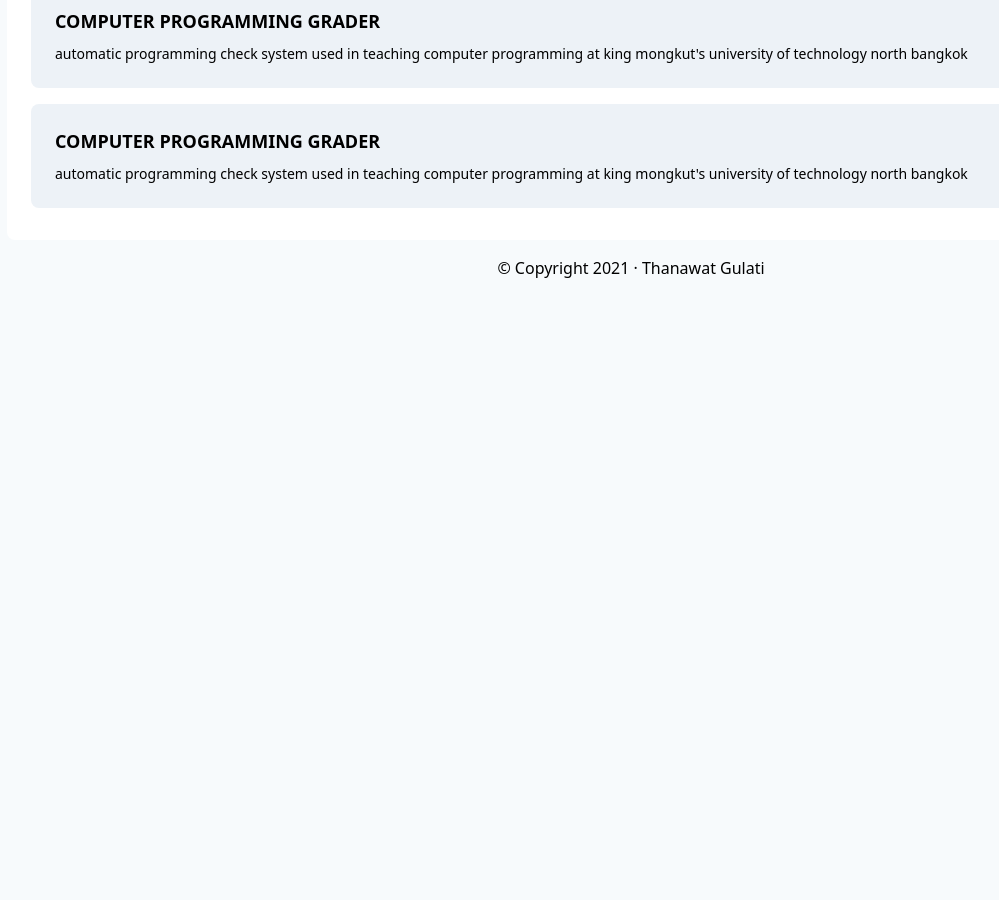
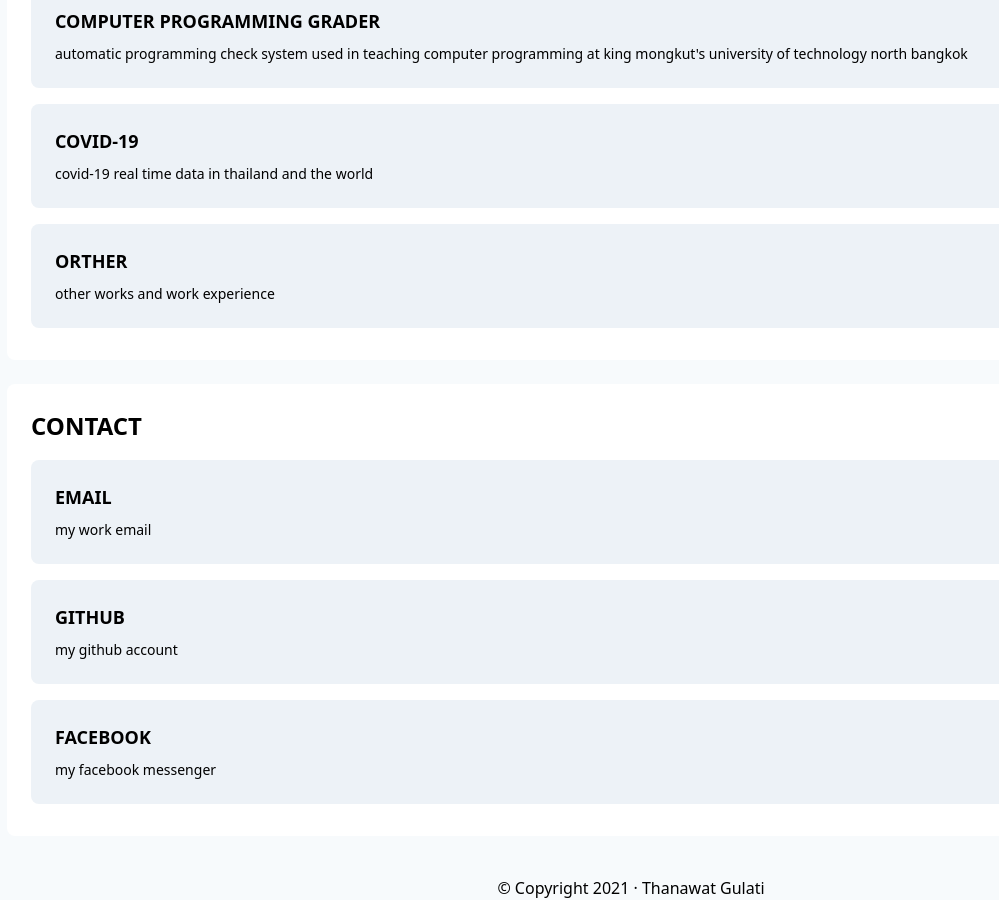
Before and after one commit to t6tg/thanawat, a React (Vite) app: page / in a window 1280 px wide. Shown: the part 600-1500 px from the top of the page, without its empty margins (9-1008 px from the left). Before the commit the page ends 880 px from the top, so only its background shows below. Built offline with nearby package versions, Linux system fonts and the light colour scheme; what tailwindcss-aspect-ratio, tailwindcss-responsive-embed would draw is missing.

Commit message:
success contact

```diff
--- a/src/components/App.tsx
+++ b/src/components/App.tsx
@@ -26,10 +26,31 @@
       link: "https://github.com/thanawatgulati/compro2grader",
     },
     {
-      title: "Computer Programming Grader",
-      description:
-        "Automatic programming check system Used in teaching computer programming at king mongkut's university of technology north bangkok",
-      link: "https://github.com/thanawatgulati/compro2grader",
+      title: "covid-19",
+      description: "Covid-19 Real Time Data in Thailand and The world",
+      link: "https://thanawatgulati.github.io/covid-19",
+    },
+    {
+      title: "Orther",
+      description: "Other works and work experience",
+      link: "https://github.com/thanawatgulati",
+    },
+  ];
+  const Contact = [
+    {
+      title: "Email",
+      description: "My work email",
+      link: "mailto:work@thanawatgulati.com",
+    },
+    {
+      title: "Github",
+      description: "My github account",
+      link: "https://github.com/thanawatgulati",
+    },
+    {
+      title: "Facebook",
+      description: "My facebook messenger",
+      link: "https://m.me/mjamesthanawat",
     },
   ];
   return (
@@ -44,10 +65,18 @@
             ))}
           </div>
         </section>
-        <section className="bg-white dark:bg-gray-800 rounded-lg p-6">
+        <section className="bg-white dark:bg-gray-800 rounded-lg p-6 mb-6">
           <div className="text-2xl font-semibold pb-2 uppercase">
             Work Experience
             {workEx.map((r, index) => (
+              <Card key={index} data={r} />
+            ))}
+          </div>
+        </section>
+        <section className="bg-white dark:bg-gray-800 rounded-lg p-6 mb-6">
+          <div className="text-2xl font-semibold pb-2 uppercase">
+            Contact
+            {Contact.map((r, index) => (
               <Card key={index} data={r} />
             ))}
           </div>
```
